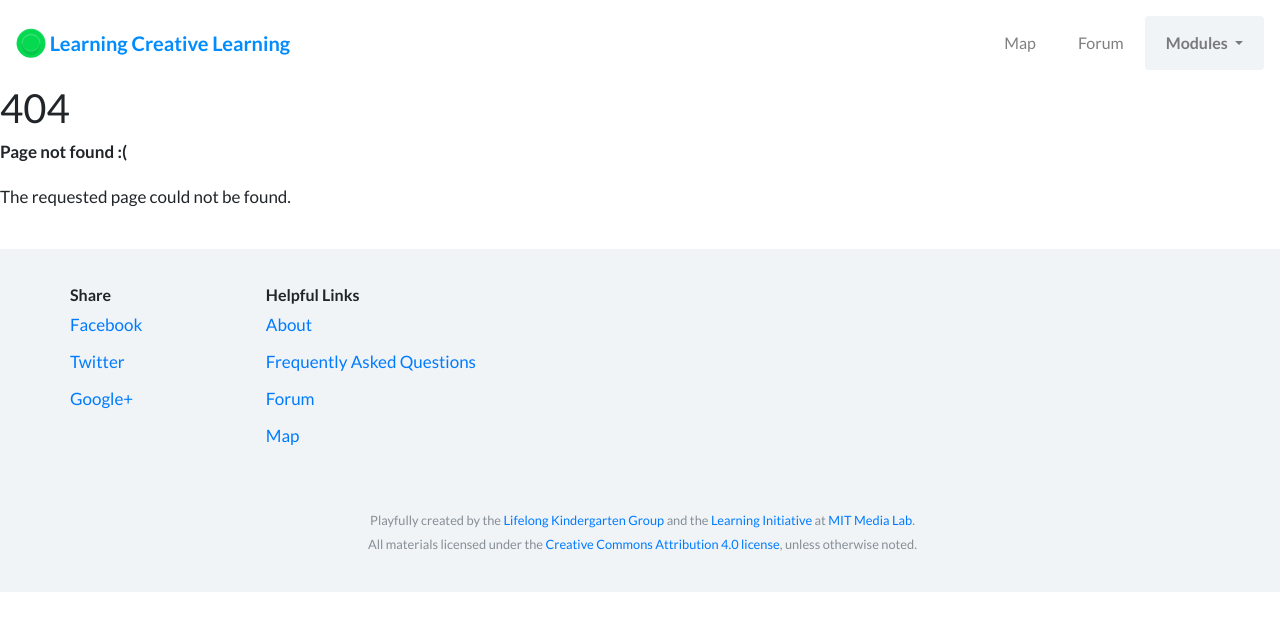
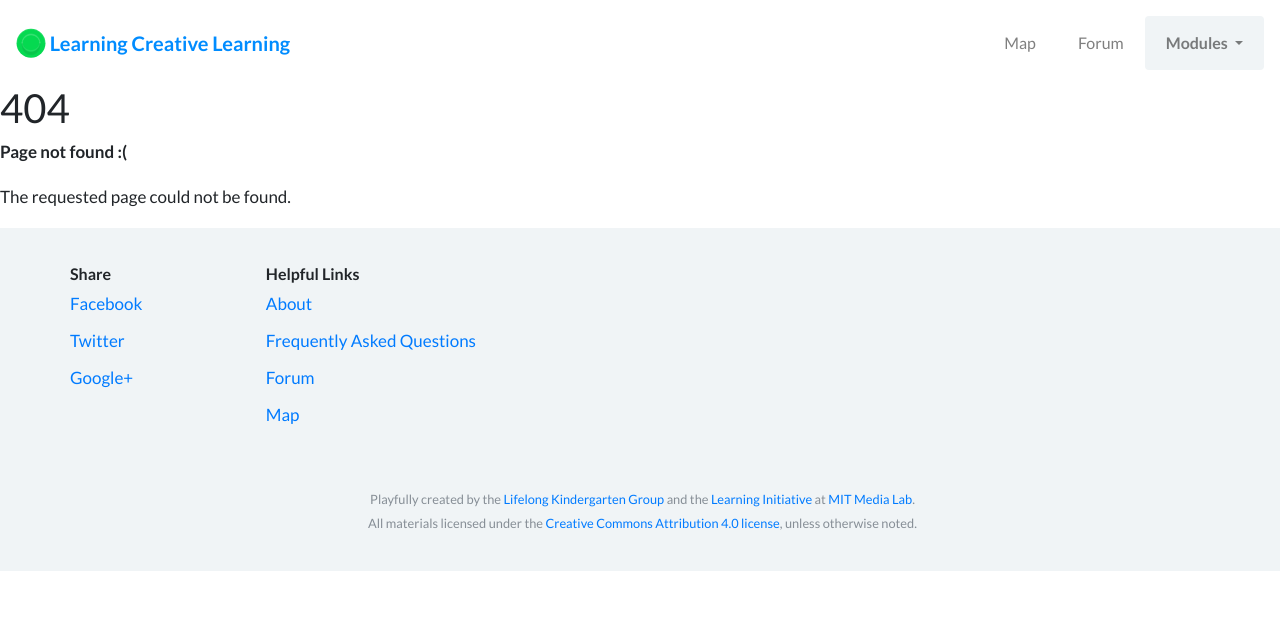
Before and after one commit to mitmedialab/lcl, a Jekyll site: the page built from 404.html, in a window 1280 px wide. Shown: the top 631 px of the page. Built offline with Jekyll 4.4.1, drawn with Linux system fonts in a browser that asks for light colours; nearby versions of some CDN libraries.

Commit message:
Fixing links

```diff
--- a/_sass/styles.scss
+++ b/_sass/styles.scss
@@ -33,6 +33,11 @@
   margin: 0;
 }
 
+.disabled {
+   pointer-events: none;
+   cursor: default;
+}
+
 .lead{
   font-weight: 400;
 }
@@ -51,7 +56,7 @@
   line-height: 0.9em;
 }
 .footer {
-  margin-top: 37px;
+  margin-top: 0;
   width: 100%;
   /* Set the fixed height of the footer here */
   min-height: 333px;
--- a/index.html
+++ b/index.html
@@ -27,7 +27,7 @@
 		<div class="col-md-4">
 			<div class="front-page-callout text-center">Explore Creative Learning!</div>
 			<div class="list-group">
-			  <a href="#" class="list-group-item front-page-list-item">Week 1 - Introduction<img class="front-page-current-indicator" src="{{ site.baseurl }}/images/peg_blue.svg" /></a>
+			  <a href="{{ site.baseurl }}/modules/week1" class="list-group-item front-page-list-item">Week 1 - Introduction<img class="front-page-current-indicator" src="{{ site.baseurl }}/images/peg_blue.svg" /></a>
 			  <a href="#" class="list-group-item front-page-list-item list-group-item-action disabled">Week 2 - Projects</a>
 			  <a href="#" class="list-group-item front-page-list-item list-group-item-action disabled">Week 3 - Passion</a>
 			  <a href="#" class="list-group-item front-page-list-item list-group-item-action disabled">Week 4 - Peers</a>
```
Also changed, not shown: 3 other files.
